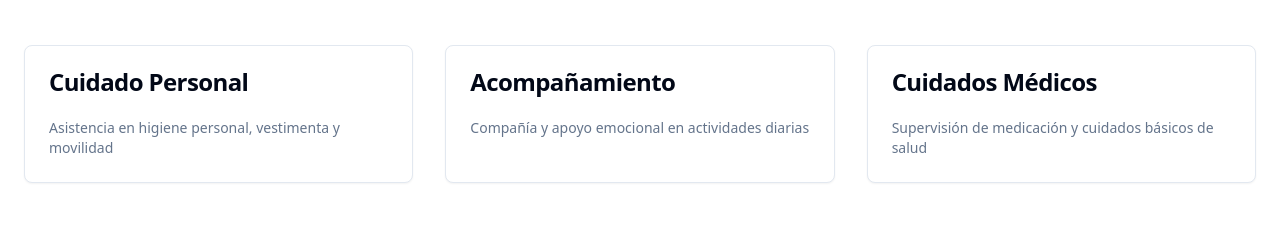
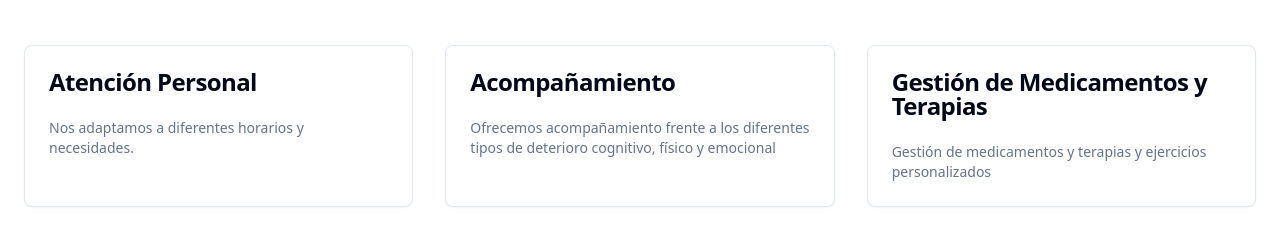
Before and after one commit to baculummayores/homecare-lovable-landing, a React (Vite) app: page / in a window 1280 px wide. Shown: the part 723-952 px from the top of the page. Built offline with nearby package versions, Linux system fonts and the light colour scheme.

Commit message:
Add services information
Updated the services section to include new offerings: personal care, accompaniment for cognitive, physical, and emotional deterioration, medication management, and personalized therapies and exercises.
[skip gpt_engineer]

```diff
--- a/src/components/Services.tsx
+++ b/src/components/Services.tsx
@@ -3,16 +3,16 @@ import { Card, CardContent, CardDescription, CardHeader, CardTitle } from "@/com
 export const Services = () => {
   const services = [
     {
-      title: "Cuidado Personal",
-      description: "Asistencia en higiene personal, vestimenta y movilidad",
+      title: "Atención Personal",
+      description: "Nos adaptamos a diferentes horarios y necesidades.",
     },
     {
       title: "Acompañamiento",
-      description: "Compañía y apoyo emocional en actividades diarias",
+      description: "Ofrecemos acompañamiento frente a los diferentes tipos de deterioro cognitivo, físico y emocional",
     },
     {
-      title: "Cuidados Médicos",
-      description: "Supervisión de medicación y cuidados básicos de salud",
+      title: "Gestión de Medicamentos y Terapias",
+      description: "Gestión de medicamentos y terapias y ejercicios personalizados",
     },
   ];
 
```
